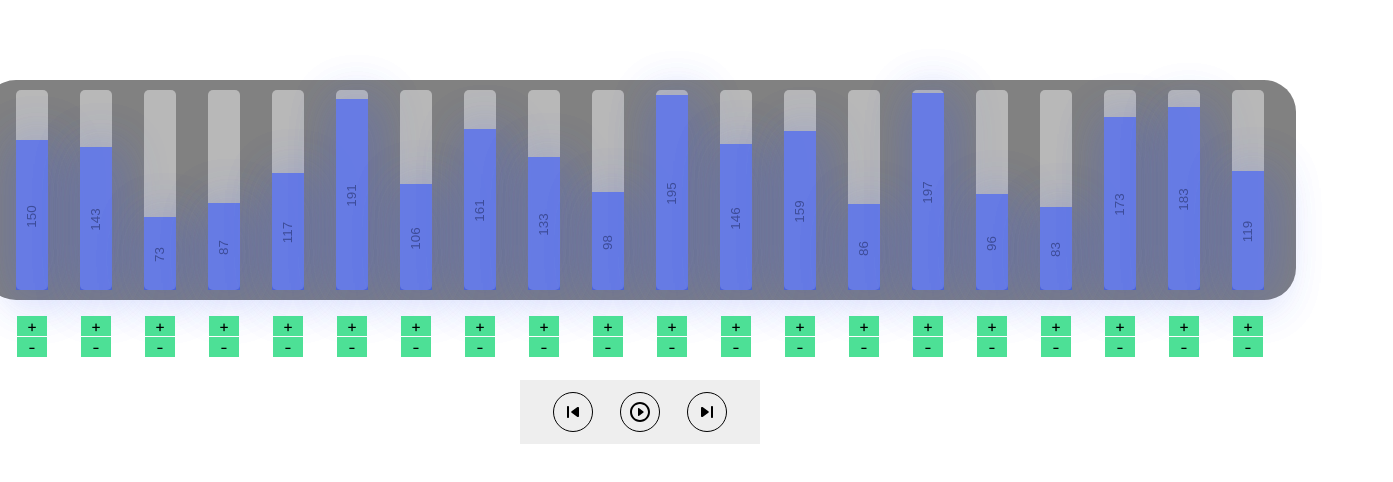
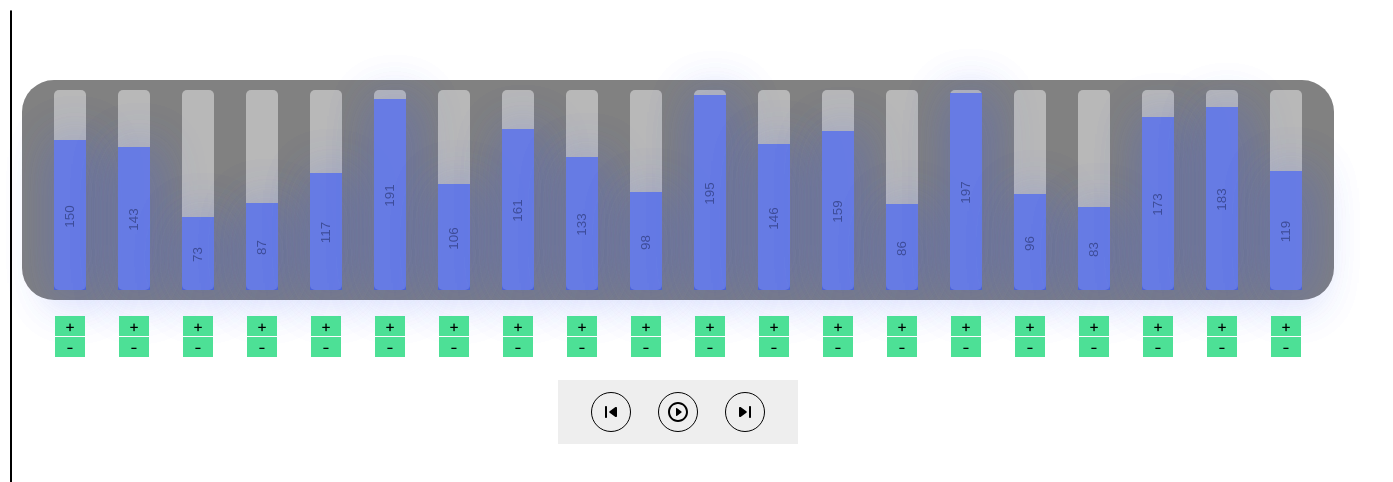
Before and after one commit to KartikHegde64bit/SortingVisualizer, a React (Create React App) app: page / in a window 1280 px wide. Shown: the top 482 px of the page, 1393 px wide, since content can reach past the window. Built offline with nearby package versions, Linux system fonts and the light colour scheme.

Commit message:
left div added

```diff
--- a/src/App.css
+++ b/src/App.css
@@ -5,14 +5,14 @@
 .frame {
 	margin: 0;
 	display: flex;
-	justify-content: center;
+	justify-content: right;
 	align-items: center;
 }
 
 .container {
 	margin: 5em 0;
 	display: flex;
-	justify-content: center;
+	justify-content: right;
 	align-items: center;
 	height: 220px;
 }
@@ -54,3 +54,22 @@
 
 .pannel {
 }
+
+.sort-selection{
+	display: flex;
+	height:800px ;
+	width: 33% ;
+	border: 1px solid black;
+	border-radius: 5px;
+	background-color: #f0f0f0;
+	border-style: solid;
+	margin-top: 10px;
+	margin-left: 10px;
+	margin-right: 10px;
+}
+
+
+.parent{
+	display: flex;
+	/* justify-content: space-between; */
+}
--- a/src/App.js
+++ b/src/App.js
@@ -182,6 +182,9 @@ class App extends Component {
 
 		return (
 			<div className='app'>
+				<div className='parent'>
+					<div className='sort-selection'></div>
+					<div>
 						<div className='frame'>
 							<div className='barsDiv container card'>{bars}</div>
 						</div>
@@ -196,7 +199,8 @@ class App extends Component {
 								</button>
 							</div>
 						</div>
-				<div className='pannel'></div>
+					</div>
+				</div>
 			</div>
 		);
 	}
```
Lines whose indentation alone changed are shown as unchanged.
